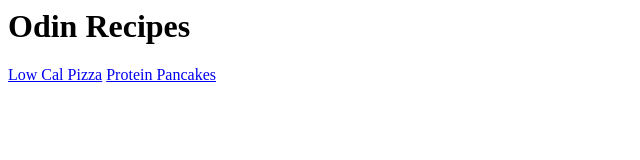
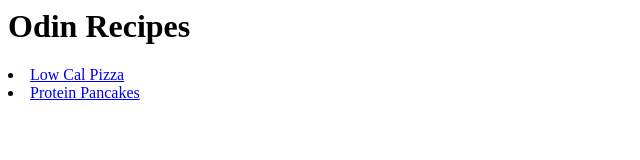
Before and after one commit to JSmivzz/odin-recipes, a plain HTML site: page index.html in a window 1280 px wide. Shown: the whole page, without its empty margins (0-640 px from the left). Drawn offline with Linux system fonts and the light colour scheme.

```diff
--- a/index.html
+++ b/index.html
@@ -6,8 +6,10 @@
 </head>
 <body>
     <h1>Odin Recipes</h1>
-    <a href="recipes/low-cal-pizza.html">Low Cal Pizza</a>
-    <a href="recipes/protein-pancakes.html">Protein Pancakes</a>
+    <ui>
+    <li><a href="recipes/low-cal-pizza.html">Low Cal Pizza</a></li>
+    <li><a href="recipes/protein-pancakes.html">Protein Pancakes</a></li>
+    </ui>
 
 </body>
 </html>
```
Also changed, not shown: recipes/protein-pancakes.html (+2 -1 lines), recipe-photos/Protein-pancakes-b64bd40.webp (added).
